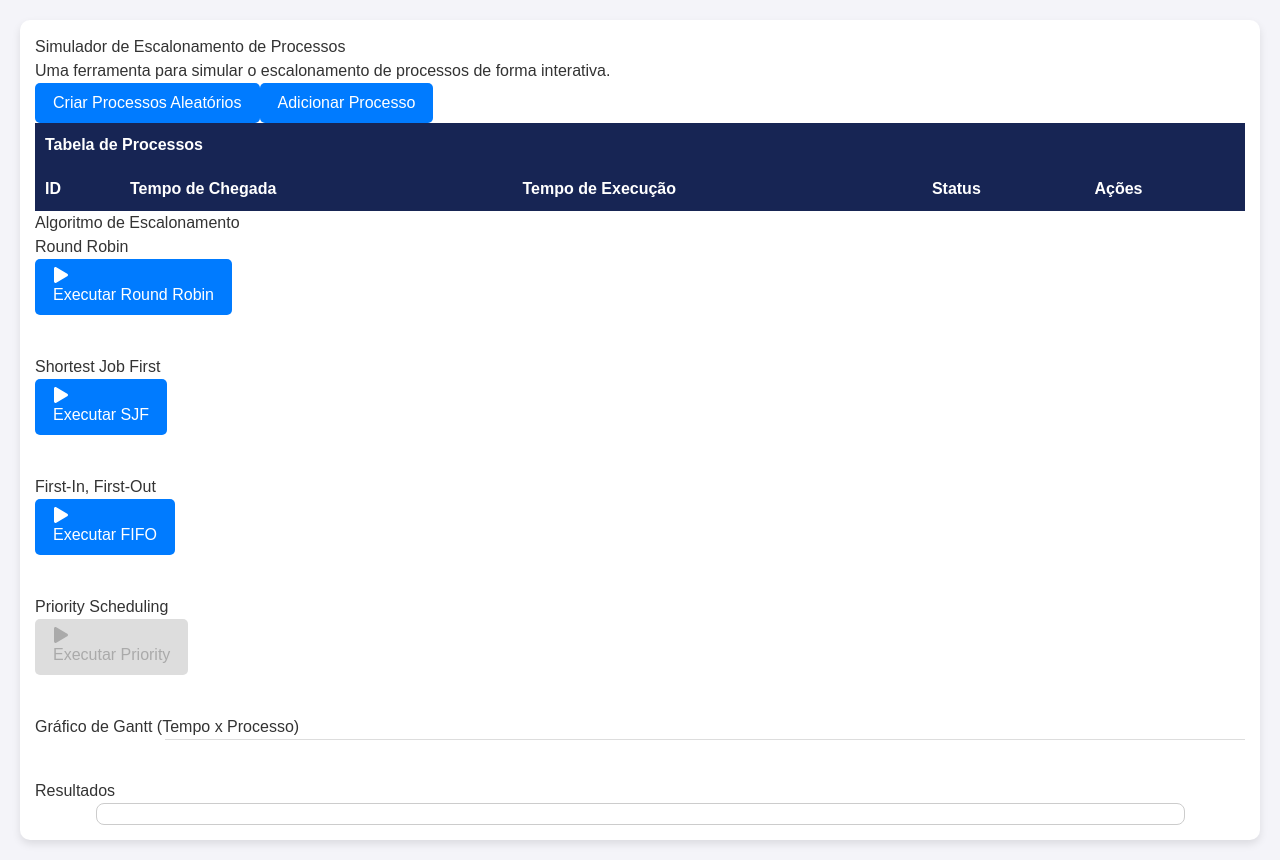
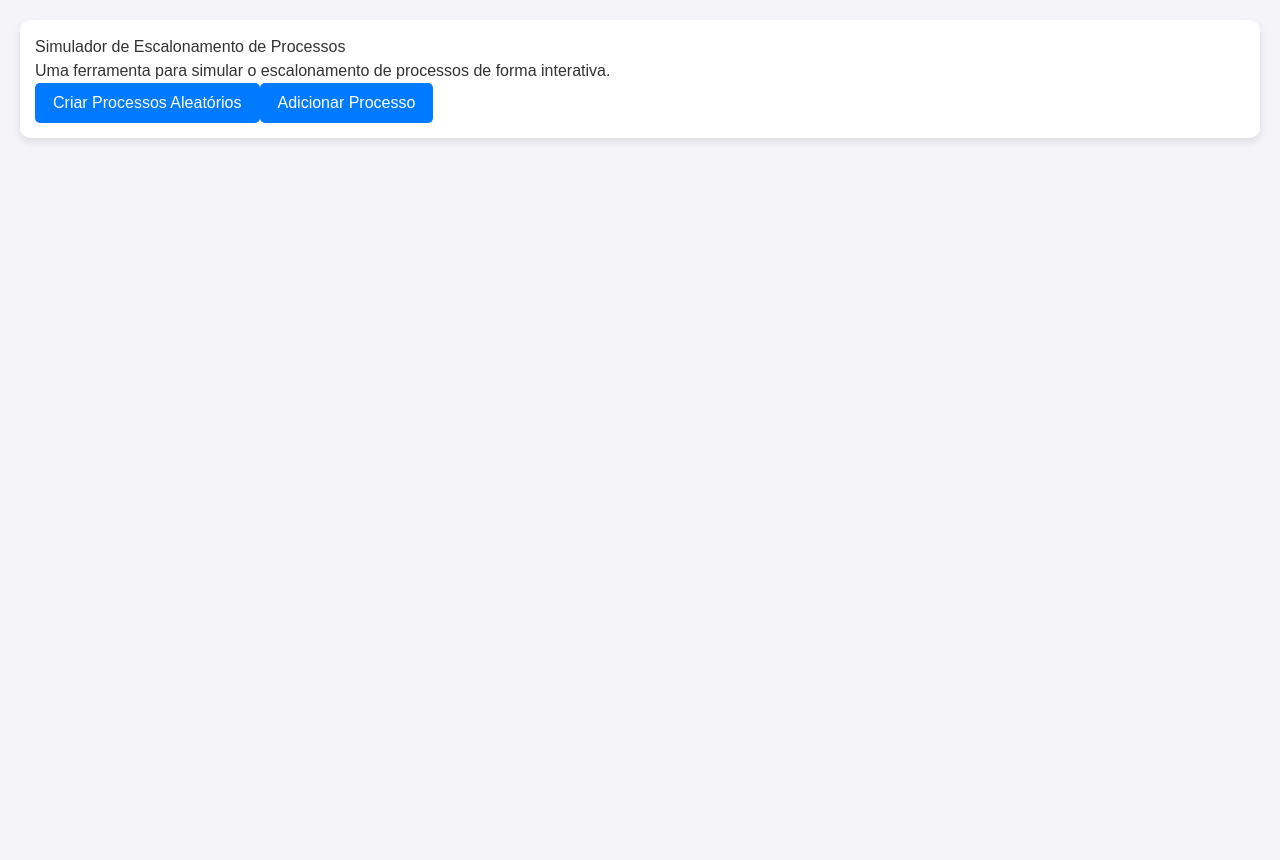
Before and after one commit to SidneyRMR/simulador-escalonamento, a Next.js app: page / in a window 1280 px wide. After the commit the page ends 800 px from the top, so only its background shows below. Built offline with nearby package versions, Linux system fonts and the light colour scheme.

Commit message:
adição de botão de limpar e, funcao para esconder tabela e grafico, caso vazios

```diff
--- a/src/app/Escalonador.js
+++ b/src/app/Escalonador.js
@@ -4,7 +4,7 @@ import "./Escalonador.css";
 import { useEscalonador } from "./hooks/useEscalonador";
 import ProcessTable from "./components/ProcessTable";
 import GanttChart from "./components/GanttChart";
-import { FaPlay } from 'react-icons/fa';
+import { FaPlay } from "react-icons/fa";
 
 const Escalonador = () => {
   const {
@@ -21,19 +21,18 @@ const Escalonador = () => {
     emExecucao,
     atualizarCampo,
     estadoExecucao,
+    limparProcessos // Função para limpar os processos
   } = useEscalonador();
 
   return (
     <div className="container">
       <div className="card">
-
         <h2 className="text-center font-bold text-3xl text-blue-950 mt-3 mb-4">
           Simulador de Escalonamento de Processos
         </h2>
 
         <div className="h-1 w-full bg-blue-950 rounded-full mb-4"></div>
         <p className="text-center text-gray-600">
-
           Uma ferramenta para simular o escalonamento de processos de forma interativa.
         </p>
 
@@ -44,7 +43,19 @@ const Escalonador = () => {
           <button onClick={adicionarProcesso} disabled={emExecucao}>
             Adicionar Processo
           </button>
+          {processos.length > 0 && (
+            <button
+              onClick={limparProcessos} // Botão de limpar processos
+              disabled={emExecucao}
+              className="bg-red-500 text-white px-4 py-2 rounded"
+            >
+              Limpar
+            </button>
+          )}
         </div>
+
+        {processos.length > 0 && (
+          <>
             <div className="">
               <ProcessTable
                 estadoExecucao={estadoExecucao}
@@ -150,6 +161,8 @@ const Escalonador = () => {
                 ))}
               </div>
             </div>
+          </>
+        )}
       </div>
     </div>
   );
--- a/src/app/hooks/useEscalonador.js
+++ b/src/app/hooks/useEscalonador.js
@@ -8,7 +8,14 @@ export const useEscalonador = () => {
   const [mensagens, setMensagens] = useState([]);
 
   const TEMPO_PROCESSOS = 8;
-  const TEMPO_ESPERA_PROCESSO = 0;
+  const TEMPO_ESPERA_PROCESSO = 100;
+
+  const limparProcessos = () => {
+    setProcessos([]); // Limpa a lista de processos
+    setGanttChart([]); // Limpa o gráfico de Gantt
+    setMensagens([]); // Limpa as mensagens
+    setTempoAtual(0); // Reseta o tempo atual
+  };
 
   const limparGrafico = () => {
     setGanttChart([]);
@@ -125,8 +132,8 @@ export const useEscalonador = () => {
           setMensagens((prevMensagens) => [
             ...prevMensagens,
             `Tempo Total: ${tempoTotal}`,
-            `Tempo Médio de Retorno (TMR): ${tempoMedioRetorno}`,
-            `Tempo Médio de Espera: ${tempoMedioEspera}`,
+            `Tempo Médio de Retorno (TMR): ${tempoMedioRetorno.toFixed(2)}`,
+            `Tempo Médio de Espera: ${tempoMedioEspera.toFixed(2)}`,
         ]);
 
           setProcessos((prev) =>
@@ -222,8 +229,8 @@ export const useEscalonador = () => {
           setMensagens((prevMensagens) => [
             ...prevMensagens,
             `Tempo Total: ${tempoTotal}`,
-            `Tempo Médio de Retorno (TMR): ${tempoMedioRetorno}`,
-            `Tempo Médio de Espera: ${tempoMedioEspera}`,
+            `Tempo Médio de Retorno (TMR): ${tempoMedioRetorno.toFixed(2)}`,
+            `Tempo Médio de Espera: ${tempoMedioEspera.toFixed(2)}`,
           ]);
 
           setProcessos((prev) =>
@@ -310,8 +317,8 @@ export const useEscalonador = () => {
                 setMensagens((prevMensagens) => [
                     ...prevMensagens,
                     `Tempo Total: ${tempoTotal}`,
-                    `Tempo Médio de Retorno (TMR): ${tempoMedioRetorno}`,
-                    `Tempo Médio de Espera: ${tempoMedioEspera}`,
+                    `Tempo Médio de Retorno (TMR): ${tempoMedioRetorno.toFixed(2)}`,
+                    `Tempo Médio de Espera: ${tempoMedioEspera.toFixed(2)}`,
                 ]);
 
                 setProcessos((prev) =>
@@ -384,5 +391,6 @@ export const useEscalonador = () => {
     iniciarEscalonamentoSJF,
     iniciarEscalonamentoFIFO,
     atualizarCampo,
+    limparProcessos,
   };
 };
--- a/src/app/layout.js
+++ b/src/app/layout.js
@@ -13,8 +13,8 @@ const geistMono = localFont({
 });
 
 export const metadata = {
-  title: "Create Next App",
-  description: "Generated by create next app",
+  title: "Simulador de Escalonamento de Processos",
+  description: "Uma ferramenta para simular o escalonamento de processos de forma interativa.",
 };
 
 export default function RootLayout({ children }) {
```
Lines whose indentation alone changed are shown as unchanged.
